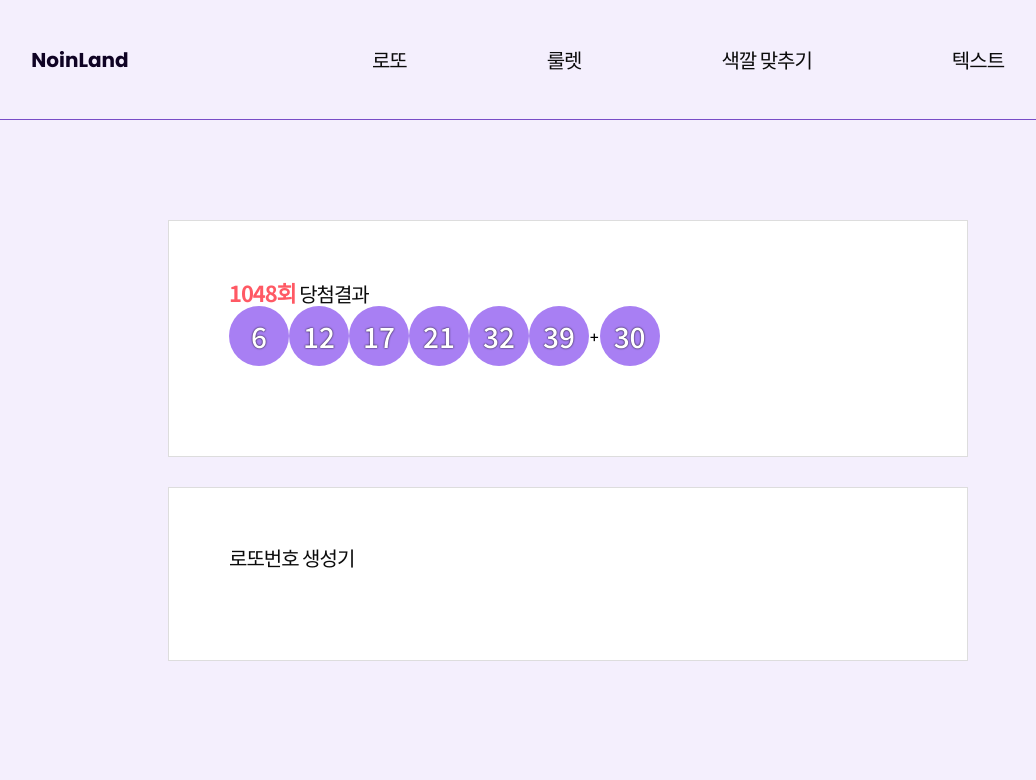
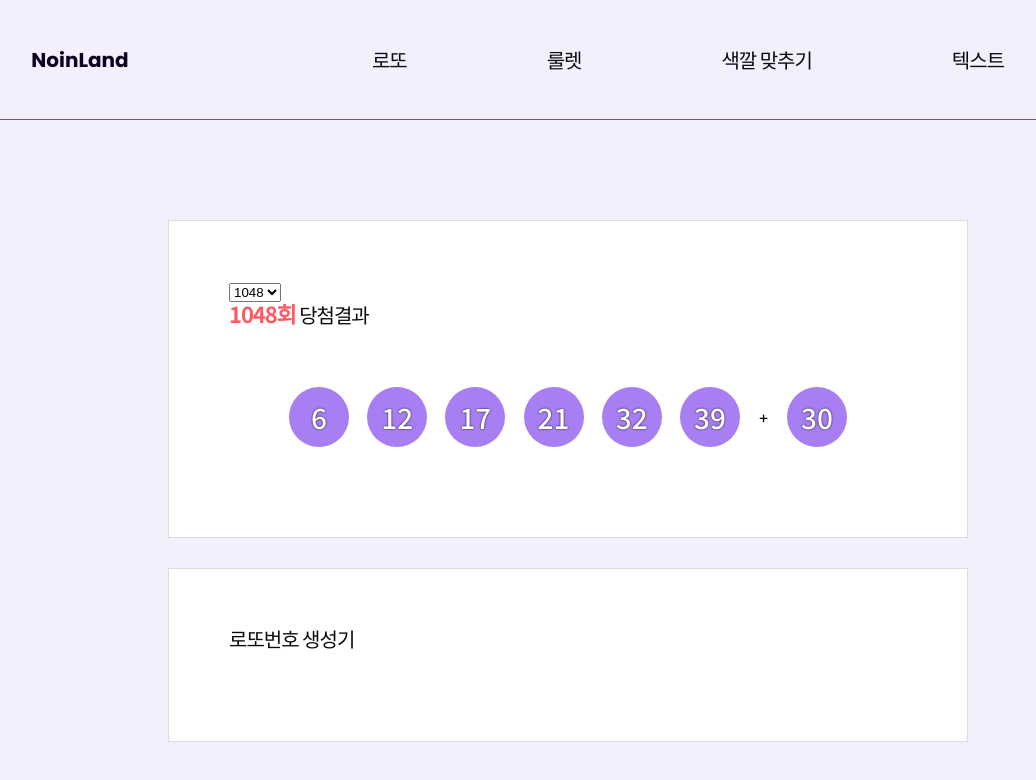
Before and after one commit to SongNoin/js-games, a Next.js app in the folder noin-land/: page /lotto in a window 1280 px wide. Shown: the top 780 px of the page, without its empty margins (72-1108 px from the left). Built offline with nearby package versions, Linux system fonts and the light colour scheme.

Commit message:
FIX 로또 api 동적으로 변경

```diff
--- a/noin-land/pages/api/lotto.ts
+++ b/noin-land/pages/api/lotto/[drwNo].ts
@@ -5,7 +5,10 @@ export default function handler(
   req: NextApiRequest,
   res: NextApiResponse<ILotto | undefined>
 ) {
-  const lotto = lottoRequestInfo.find((el) => el.drwNo === 1048);
+  const { drwNo } = req.query;
+  const lotto = lottoRequestInfo.find(
+    (el) => String(el.drwNo) == String(drwNo)
+  );
   res.status(200).json(lotto);
 }
 
--- a/noin-land/src/components/unit/lotto/lotto.Container.tsx
+++ b/noin-land/src/components/unit/lotto/lotto.Container.tsx
@@ -4,24 +4,37 @@ import { ILotto } from "commons/types/lotto";
 import RoundChip from "components/commons/chips/RoundChip";
 import { StyledPadding } from "components/commons/styles/padding";
 import { StyledText } from "components/commons/styles/text/text";
-import { useCallback, useEffect, useState } from "react";
+import { ChangeEvent } from "react";
+import { useEffect, useState } from "react";
 import styled from "styled-components";
 
 export default function LottoContainer() {
   const [lottoData, setLottoData] = useState<ILotto>();
-  // const drwNo = 1048;
+  const [drwNo, setDrwNo] = useState(1048);
   useEffect(() => {
     getLottoData();
-  }, []);
+  }, [drwNo]);
 
   const getLottoData = async () => {
-    const response = await fetch(`/api/lotto`);
+    const response = await fetch(`/api/lotto/${drwNo}`);
     const lotto = await response.json();
     setLottoData(lotto);
   };
+  function onChangeSelectDrwNo(e: ChangeEvent<HTMLSelectElement>) {
+    setDrwNo(Number(e.target.value));
+  }
   return (
     <Wrap>
       <LottoNumWrap>
+        <SelectBoxWrap>
+          <SelectBox onChange={onChangeSelectDrwNo}>
+            <option>1048</option>
+            <option>1047</option>
+            <option>1046</option>
+            <option>1045</option>
+            <option>1044</option>
+          </SelectBox>
+        </SelectBoxWrap>
         <StyledText.H4>
           {" "}
           <StyledText.H3 color={colors.red5}>
@@ -29,6 +42,7 @@ export default function LottoContainer() {
           </StyledText.H3>{" "}
           당첨결과
         </StyledText.H4>
+        <StyledPadding height={60} />
         <ChipWrap>
           <RoundChip text={lottoData?.drwtNo1} />
           <RoundChip text={lottoData?.drwtNo2} />
@@ -54,6 +68,8 @@ const Wrap = styled.div`
   align-items: center;
   padding-top: 100px;
 `;
+const SelectBox = styled.select``;
+const SelectBoxWrap = styled.div``;
 const LottoNumWrap = styled.div`
   width: 800px;
   border: 1px solid #ddd;
@@ -61,6 +77,8 @@ const LottoNumWrap = styled.div`
   padding: 60px 60px 90px;
 `;
 const ChipWrap = styled.div`
+  padding: 0px 60px;
   display: flex;
+  justify-content: space-between;
   align-items: center;
 `;
```
